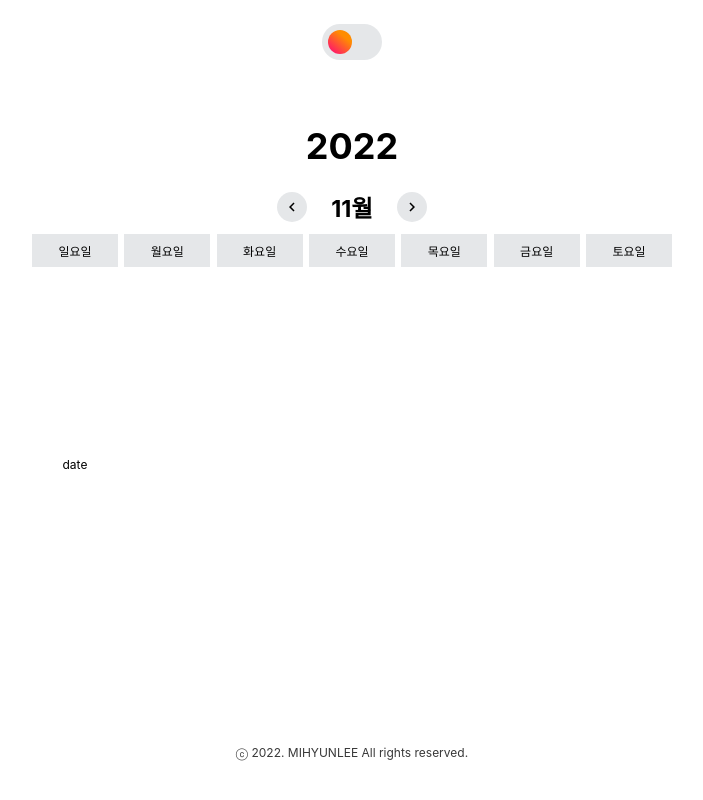
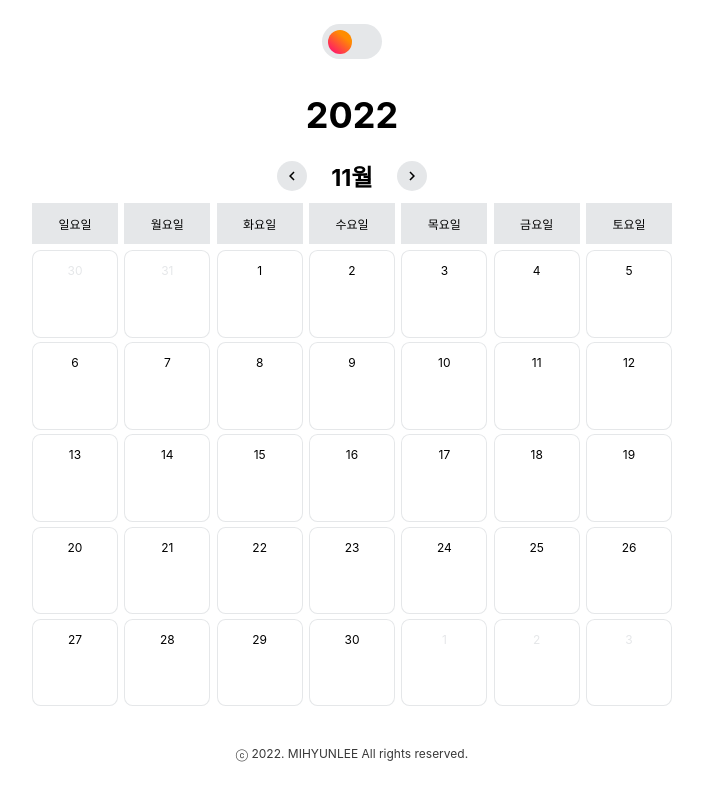
Before and after one commit to mihyunLee/my-calendar, a React (Create React App) app: page / in a window 1280 px wide. Shown: the whole page, without its empty margins (288-991 px from the left). Built offline with nearby package versions, Linux system fonts and the light colour scheme; a web font is replaced by a local one; what emotion-reset would draw is missing.

Commit message:
Feat: #4 - 달력 컴포넌트 구현

```diff
--- a/src/components/Calendar.jsx
+++ b/src/components/Calendar.jsx
@@ -1,5 +1,5 @@
 import React from "react";
-import { useState } from "react";
+import { useState, useEffect } from "react";
 import Button from "./common/Button";
 import { MdChevronLeft, MdChevronRight } from "react-icons/md";
 import {
@@ -10,40 +10,55 @@ import {
   calendarDays,
 } from "./Calendar.styles";
 import { addMonths, getMonth, getYear, subMonths } from "date-fns";
-import { days } from "../constants/date.mjs";
+import { days } from "../constants/date.js";
+import { getCalendarDays } from "../utils/date";
+import CalendarDate from "./CalendarDate";
 
 export default function Calendar() {
-  const [date, setDate] = useState(new Date());
+  const [currentDate, setCurrentDate] = useState(new Date());
+  const [calendarDate, setCalendarDate] = useState(
+    getCalendarDays(currentDate)
+  );
 
   const handleClickNextMonth = () => {
-    setDate((prev) => addMonths(prev, 1));
+    setCurrentDate((prev) => addMonths(prev, 1));
   };
 
   const handleClickPrevMonth = () => {
-    setDate((prev) => subMonths(prev, 1));
+    setCurrentDate((prev) => subMonths(prev, 1));
   };
+
+  useEffect(() => {
+    setCalendarDate(getCalendarDays(currentDate));
+  }, [currentDate]);
 
   return (
     <>
       <div css={calendarHeader}>
-        <h1>{getYear(date)}</h1>
+        <h1>{getYear(currentDate)}</h1>
         <div css={monthBar}>
           <Button css={navButton} onClick={handleClickPrevMonth}>
             <MdChevronLeft />
           </Button>
-          <h2>{getMonth(date) + 1}월</h2>
+          <h2>{getMonth(currentDate) + 1}월</h2>
           <Button css={navButton} onClick={handleClickNextMonth}>
             <MdChevronRight />
           </Button>
         </div>
       </div>
+      <div css={calendarDays}>
+        {days.map((day, idx) => (
+          <div key={idx}>{day}</div>
+        ))}
+      </div>
       <div css={calendarGrid}>
-        {days.map((day, idx) => (
-          <div key={idx} css={calendarDays}>
-            {day}
-          </div>
+        {calendarDate.map((date) => (
+          <CalendarDate
+            key={date}
+            date={date}
+            isCurrentMonth={date.getMonth() === currentDate.getMonth()}
+          />
         ))}
-        <div>date</div>
       </div>
     </>
   );
--- a/src/components/Calendar.styles.jsx
+++ b/src/components/Calendar.styles.jsx
@@ -35,6 +35,24 @@ const navButton = css`
   font-size: 1.5rem;
 `;
 
+const calendarDays = css`
+  display: grid;
+  grid-template-columns: repeat(7, 1fr);
+  grid-gap: 1%;
+
+  width: 100%;
+
+  margin-bottom: 0.5rem;
+
+  div {
+    background-color: ${theme.colors.GRAY_100};
+
+    padding: 1rem;
+
+    text-align: center;
+  }
+`;
+
 const calendarGrid = css`
   width: 100%;
 
@@ -45,13 +63,4 @@ const calendarGrid = css`
   grid-gap: 1%;
 `;
 
-const calendarDays = css`
-  ${theme.flex.row}
-
-  width: 100%;
-  height: 15%;
-
-  background-color: ${theme.colors.GRAY_100};
-`;
-
 export { calendarHeader, monthBar, navButton, calendarGrid, calendarDays };
--- /dev/null
+++ b/src/components/CalendarDate.jsx
@@ -0,0 +1,21 @@
+import { css } from "@emotion/react";
+import theme from "../styles/theme";
+import { format } from "date-fns";
+
+const calendarDate = (isCurrentMonth) => css`
+  text-align: center;
+  padding: 1rem;
+
+  border: 1px solid ${theme.colors.GRAY_100};
+  border-radius: 10%;
+
+  color: ${isCurrentMonth ? theme.colors.BLACK : theme.colors.GRAY_100};
+`;
+
+export default function CalendarDate({ date, isCurrentMonth }) {
+  return (
+    <div css={calendarDate(isCurrentMonth)}>
+      <span>{format(date, "d")}</span>
+    </div>
+  );
+}
--- a/src/components/CalendarTemplate.jsx
+++ b/src/components/CalendarTemplate.jsx
@@ -7,7 +7,7 @@ const calendarTemplate = css`
   text-align: center;
 
   width: 50%;
-  height: 70vh;
+  height: 80vh;
 `;
 
 export default function CalendarTemplate({ children }) {
--- a/src/constants/date.mjs
+++ b/src/constants/date.js
@@ -1,4 +1,4 @@
-export const days = [
+const days = [
   "일요일",
   "월요일",
   "화요일",
@@ -7,3 +7,5 @@ export const days = [
   "금요일",
   "토요일",
 ];
+
+export { days };
--- /dev/null
+++ b/src/utils/date.js
@@ -0,0 +1,26 @@
+import {
+  startOfMonth,
+  endOfMonth,
+  startOfWeek,
+  endOfWeek,
+  addDays,
+} from "date-fns";
+
+const getCalendarDays = (date) => {
+  const monthStart = startOfMonth(date);
+  const monthEnd = endOfMonth(monthStart);
+  const startDate = startOfWeek(monthStart);
+  const endDate = endOfWeek(monthEnd);
+
+  let days = [];
+  let day = startDate;
+
+  while (day <= endDate) {
+    days.push(day);
+    day = addDays(day, 1);
+  }
+
+  return days;
+};
+
+export { getCalendarDays };
```
